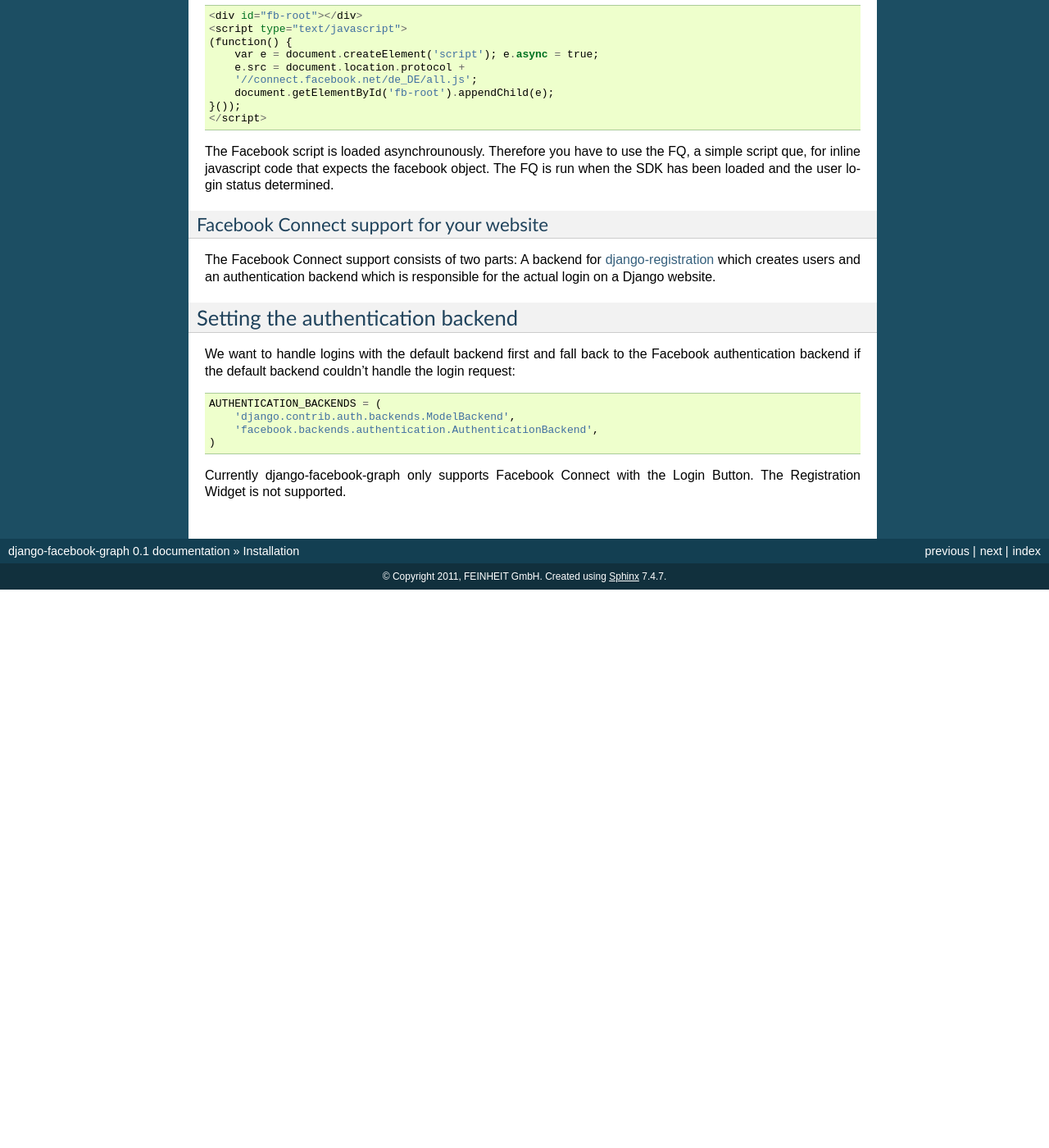
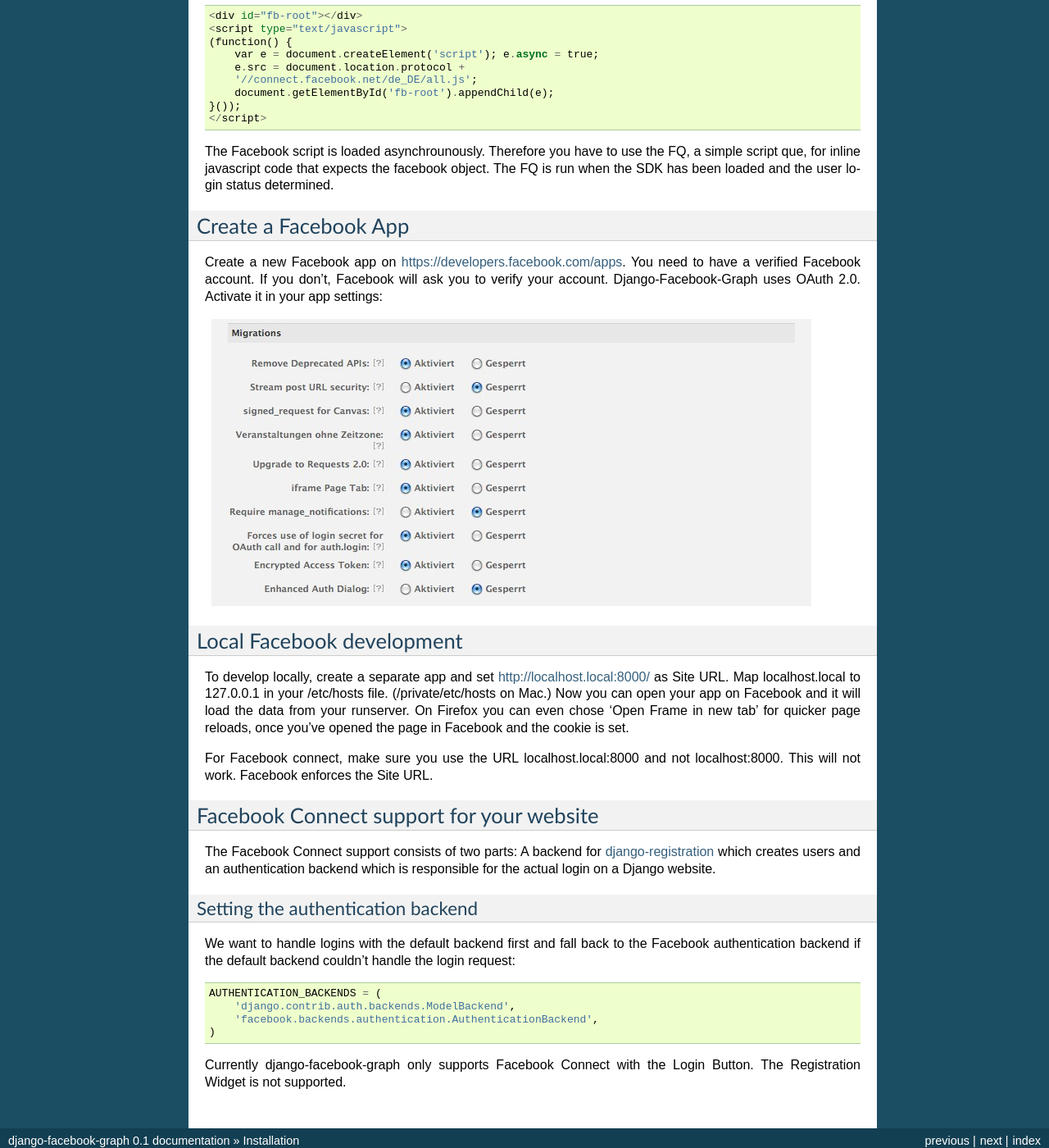
Before and after one commit to feinheit/django-facebook-graph, a Sphinx documentation site: the page built from docs/installation.rst, in a window 1280 px wide and 1400 px high, scrolled down 1432 px. Shown: the whole window at 82% size. Built offline with Sphinx 7.4.7, drawn with Linux system fonts in a browser that asks for light colours; before the commit the page ends 2151 px from its top, so only the background shows below that; some of the changed text lies outside the part shown.

Commit message:
updated docs

```diff
--- a/docs/installation.rst
+++ b/docs/installation.rst
@@ -94,8 +94,30 @@
 expects the facebook object. The FQ is run when the SDK has been loaded and the user login status determined.
 
 
+Create a Facebook App
+---------------------
+Create a new Facebook app on https://developers.facebook.com/apps. You need to have a verified Facebook account.
+If you don't, Facebook will ask you to verify your account.
+Django-Facebook-Graph uses OAuth 2.0. Activate it in your app settings:
+
+.. image:: _images/FB-app-settings.jpg
+
+
+
+Local Facebook development
+--------------------------
+To develop locally, create a separate app and set http://localhost.local:8000/ as Site URL.
+Map localhost.local to 127.0.0.1 in your /etc/hosts file. (/private/etc/hosts on Mac.)
+Now you can open your app on Facebook and it will load the data from your runserver. On Firefox
+you can even chose 'Open Frame in new tab' for quicker page reloads,
+once you've opened the page in Facebook and the cookie is set.
+
+For Facebook connect, make sure you use the URL localhost.local:8000 and not localhost:8000.
+This will not work. Facebook enforces the Site URL.
+
+
 Facebook Connect support for your website
-=========================================
+-----------------------------------------
 
 The Facebook Connect support consists of two parts: A backend for
 django-registration_ which creates users and an authentication
@@ -105,7 +127,7 @@
 
 
 Setting the authentication backend
-----------------------------------
+**********************************
 
 We want to handle logins with the default backend first and fall back to
 the Facebook authentication backend if the default backend couldn't handle
```
Also changed, not shown: README.rst (+15 -0 lines), docs/_images/FB-app-settings.jpg (added).
